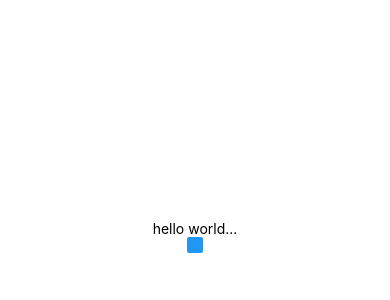
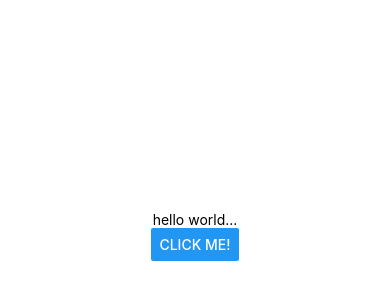
Before and after one commit to applecidera/kinship-native, a React Native app: screen / in a window 390 px wide. Shown: the part 186-486 px from the top of the page. Built offline with nearby package versions, Linux system fonts and the light colour scheme.

Commit message:
hello world working

```diff
--- a/App.js
+++ b/App.js
@@ -1,19 +1,20 @@
 import React, {useState} from 'react';
 // {useState} is react hook that allows you to use state in functional components
 import { StyleSheet, Text, View, Button } from 'react-native';
-// stylesheet allows to use css like style properties
-// view is component like a <div>
-// text is component like <p>
-// button is buit in component, needs to be capital and self closing
+// StyleSheet allows to use css like style properties
+// View is component like a <div>
+// Text is component like <p>
+// Button is buit in component, needs to be capital and self closing
+// Button uses onPress instead of onClick
 
 export default function App() {
 
-  const [outputText, setOutputText] = useState('Hello World!!!')
+  const [outputText, setOutputText] = useState('hello world...')
 
   return (
     <View style={styles.container}>
-      <Text>hello world...</Text>
-      <Button />
+      <Text>{outputText}</Text>
+      <Button title="Click Me!" onPress={()=>setOutputText('Hello World!!!')}/>
     </View>
   );
 }
```
